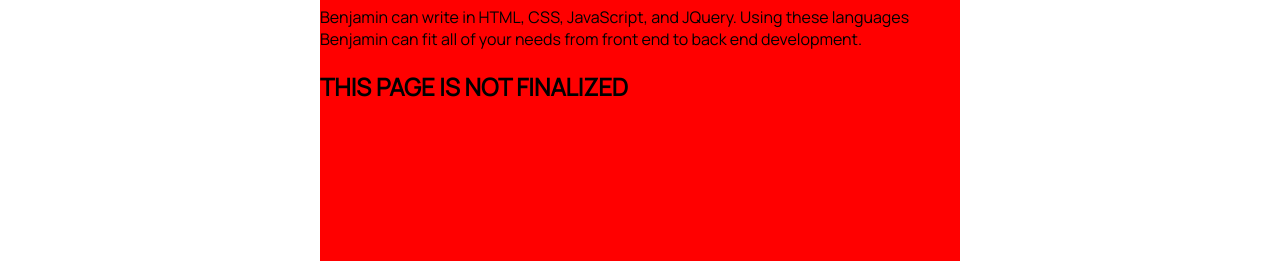
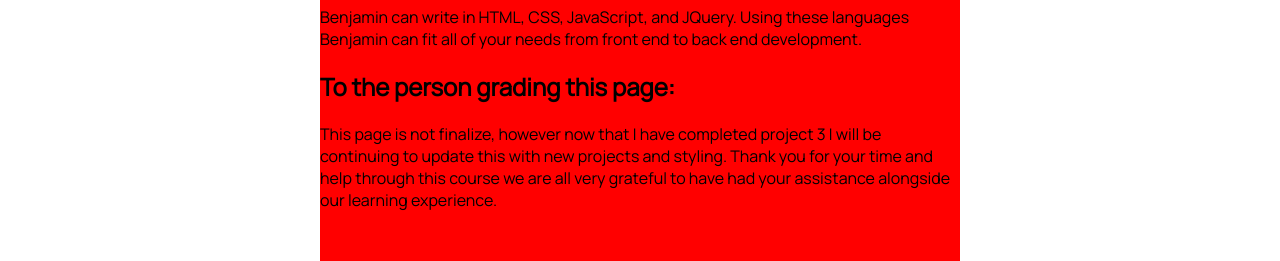
Before and after one commit to zortro/react-port, a React (Create React App) app: page / in a window 1280 px wide. Shown: the part 472-733 px from the top of the page. Built offline with nearby package versions, Linux system fonts and the light colour scheme.

Commit message:
changed unfinished text

```diff
--- a/src/components/pages/about.js
+++ b/src/components/pages/about.js
@@ -11,7 +11,8 @@ export default function About() {
                     <h3>Benjamin Dominguez</h3>
                     <p>Is an aspiring Junior Full-Stack Developer.</p>
                     <p>Benjamin can write in HTML, CSS, JavaScript, and JQuery. Using these languages Benjamin can fit all of your needs from front end to back end development.</p>
-                    <h2>THIS PAGE IS NOT FINALIZED</h2>
+                    <h2>To the person grading this page:</h2>
+                    <p>This page is not finalize, however now that I have completed project 3 I will be continuing to update this with new projects and styling. Thank you for your time and help through this course we are all very grateful to have had your assistance alongside our learning experience.</p>
                 </aside>
             </section>
         </div>
```
